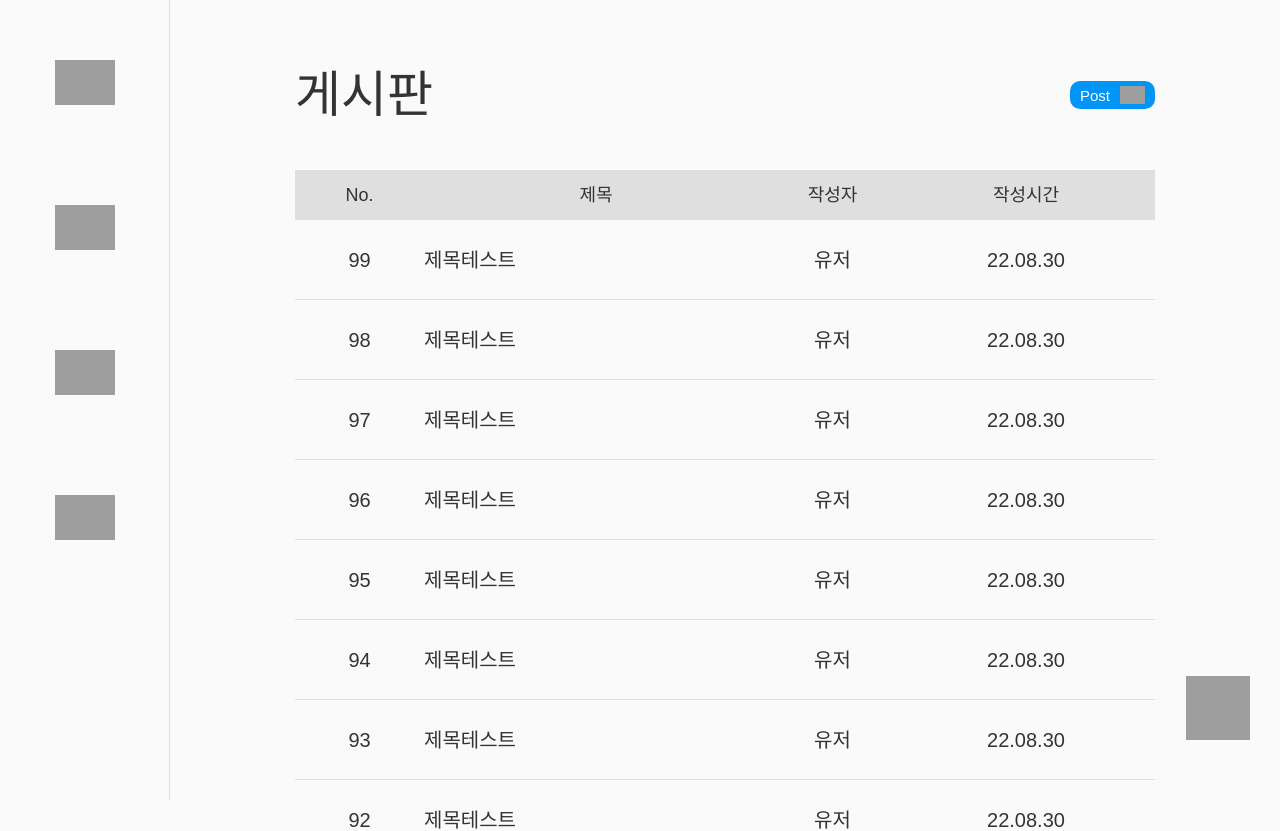
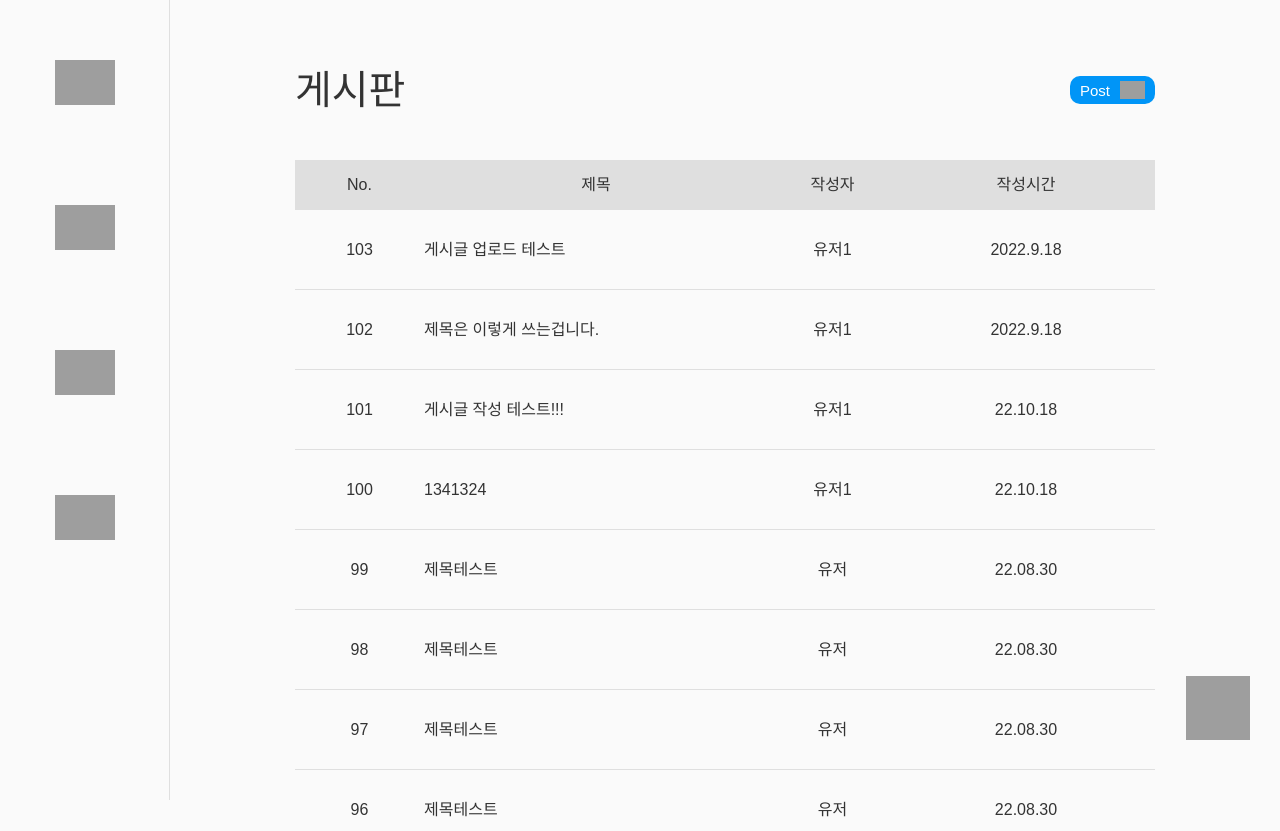
Before and after one commit to sh-inv/winning-i, a React (Vite) app: page /board/100 in a window 1280 px wide. Shown: the top 831 px of the page. Built offline with nearby package versions, Linux system fonts and the light colour scheme; data requests are answered from the project's data file; grey boxes are pictures that could not be loaded.

Commit message:
Feature/newpost (#11)
* Add: 게시글 작성 페이지 구현

* Add: 게시판 글 작성 기능구현

```diff
--- a/db.json
+++ b/db.json
@@ -712,6 +712,34 @@
       "date": "22.08.30",
       "text": "testtesttesttesttesttesttesttesttesttesttesttesttesttesttesttesttest",
       "id": 99
+    },
+    {
+      "title": "1341324",
+      "user": "유저1",
+      "date": "22.10.18",
+      "text": "<p>ㅂㄷㅈㄱㅂㅈㄷㄱㅂㅈㄷ</p>",
+      "id": 100
+    },
+    {
+      "title": "게시글 작성 테스트!!!",
+      "user": "유저1",
+      "date": "22.10.18",
+      "text": "<p>마ㅣㅓㄴㅇ로마ㅓㅣㄴ오ㅜㅍ챠ㅕ뮫지ㅕㅑ푸미ㅑㄴ우퍛ㅁ누얓폄ㄴ우초ㅜ</p>",
+      "id": 101
+    },
+    {
+      "title": "제목은 이렇게 쓰는겁니다.",
+      "user": "유저1",
+      "date": "2022.9.18",
+      "text": "<p>ㅁㄴ이ㅑ로먀녀오</p>",
+      "id": 102
+    },
+    {
+      "title": "게시글 업로드 테스트",
+      "user": "유저1",
+      "date": "2022.9.18",
+      "text": "<p>ㅁㅇㄴㄹㅁㅇㄹㄴㅁㄴㅇㄹㅁㅇㄴㄹㅁㄴㅇ</p>",
+      "id": 103
     }
   ]
 }
--- a/src/components/Board/NewPost/PostingBtn/index.jsx
+++ b/src/components/Board/NewPost/PostingBtn/index.jsx
@@ -1,11 +1,50 @@
+import axios from 'axios';
+import { useNavigate } from 'react-router-dom';
 import styled from 'styled-components';
 import { mainFontColor } from '../../../../Theme';
 
-const PostingBtn = () => {
+const PostingBtn = ({ isValue, QuillRef, titleRef }) => {
+  const navigate = useNavigate();
+
+  const onClickCancle = () => {
+    let answer = confirm('게시글 작성을 취소하시겠습니까?');
+    if (answer) {
+      navigate('/board');
+    }
+  };
+
+  const onClickRegistration = () => {
+    const titleValue = titleRef.current.value;
+    const quillValue = QuillRef.current.value;
+
+    (async () => {
+      try {
+        const date = new Date();
+        const year = date.getFullYear();
+        const month = date.getMonth();
+        const day = date.getDate();
+        const { data } = await axios.post(`${import.meta.env.VITE_BASE_URL}/postlist`, {
+          title: titleValue,
+          user: '유저1',
+          date: `${year}.${month}.${day}`,
+          text: quillValue,
+        });
+        alert('게시글 작성이 완료됐습니다.');
+        navigate('/board');
+      } catch (error) {
+        console.log(error);
+      }
+    })();
+  };
+
   return (
     <PostingBtnBox>
-      <button className='cancle'>취소</button>
-      <button className='registration'>등록</button>
+      <button className='cancle' onClick={onClickCancle}>
+        취소
+      </button>
+      <button className='registration' onClick={onClickRegistration} disabled={isValue}>
+        등록
+      </button>
     </PostingBtnBox>
   );
 };
@@ -19,13 +58,14 @@ const PostingBtnBox = styled.div`
     padding: 8px 16px;
     font-size: 14px;
     border-radius: 8px;
+    transition: 0.5s;
     cursor: pointer;
-    transition: 0.5s;
   }
 
   .cancle {
     margin-right: 10px;
     border: 1px solid #dfdfdf;
+    background-color: #fff;
 
     &:hover {
       border: 1px solid ${mainFontColor};
@@ -35,11 +75,16 @@ const PostingBtnBox = styled.div`
   .registration {
     border: none;
     background: #0091f9;
-    opacity: 0.7;
     color: #fff;
+    opacity: 1;
+
+    &:disabled {
+      cursor: default;
+      opacity: 0.7;
+    }
 
     &:hover {
-      opacity: 1;
+      background: #0077cb;
     }
   }
 `;
--- a/src/components/Board/NewPost/index.jsx
+++ b/src/components/Board/NewPost/index.jsx
@@ -7,8 +7,8 @@ import PostingBtn from './PostingBtn';
 
 const NewPost = () => {
   const titleRef = useRef();
-  const quillRef = useRef();
-  const [contents, setContents] = useState('');
+  const QuillRef = useRef();
+  const [isValue, setIsValue] = useState(true);
   const modules = useMemo(
     () => ({
       toolbar: {
@@ -23,25 +23,32 @@ const NewPost = () => {
     []
   );
 
+  const text = () => {
+    if (titleRef.current.value && QuillRef.current.value) setIsValue(false);
+    else setIsValue(true);
+  };
+
   return (
     <NewPostBox>
       <h3>제목</h3>
-      <input className='title-input' type='text' ref={titleRef} placeholder='제목을 입력해주세요' />
+      <input className='title-input' type='text' ref={titleRef} placeholder='제목을 입력해주세요' onChange={text} />
       <h3>본문</h3>
       <ReactQuill
         className='quill'
         ref={element => {
           if (element !== null) {
-            quillRef.current = element;
+            QuillRef.current = element;
           }
         }}
-        value={contents}
-        onChange={setContents}
+        onChange={text}
+        // onKeyDown={() => {
+        //   console.log(isValue);
+        // }}
         modules={modules}
         theme='snow'
         placeholder='내용을 입력해주세요.'
       />
-      <PostingBtn />
+      <PostingBtn isValue={isValue} titleRef={titleRef} QuillRef={QuillRef} />
     </NewPostBox>
   );
 };
--- a/src/components/Board/PostList/Loading/index.jsx
+++ b/src/components/Board/PostList/Loading/index.jsx
@@ -20,7 +20,7 @@ const Loading = () => {
 const Spinner = styled.div`
   width: 100px;
   height: 100px;
-  margin: 50px auto;
+  margin: 20px auto;
 
   svg {
     width: 90%;
--- a/src/components/Board/PostList/Post/index.jsx
+++ b/src/components/Board/PostList/Post/index.jsx
@@ -23,7 +23,7 @@ const PostBox = styled.div`
   border-bottom: 1px solid #dfdfdf;
 
   .post {
-    font-size: 20px;
+    font-size: 16px;
     display: flex;
     align-items: center;
     justify-content: center;
@@ -37,7 +37,7 @@ const PostBox = styled.div`
     display: flex;
     align-items: center;
     width: 40%;
-    font-size: 20px;
+    font-size: 16px;
     color: ${mainFontColor};
   }
 
--- a/src/components/Board/PostList/index.jsx
+++ b/src/components/Board/PostList/index.jsx
@@ -42,7 +42,7 @@ const PostList = () => {
         <div className='date top'>작성시간</div>
       </div>
       {postList.map((post, i) => (
-        <Post key={i} post={post} />
+        <Post key={i} post={post} i={i} />
       ))}
       {isLoading && <Loading />}
     </PostListBox>
@@ -61,7 +61,7 @@ const PostListBox = styled.div`
       display: flex;
       align-items: center;
       justify-content: center;
-      font-size: 18px;
+      font-size: 16px;
     }
 
     .number {
--- a/src/pages/Board/index.jsx
+++ b/src/pages/Board/index.jsx
@@ -18,7 +18,7 @@ const Board = () => {
 const BoardBox = styled.div`
   width: 100%;
   .title {
-    font-size: 50px;
+    font-size: 40px;
   }
 
   .board-text-write {
```
